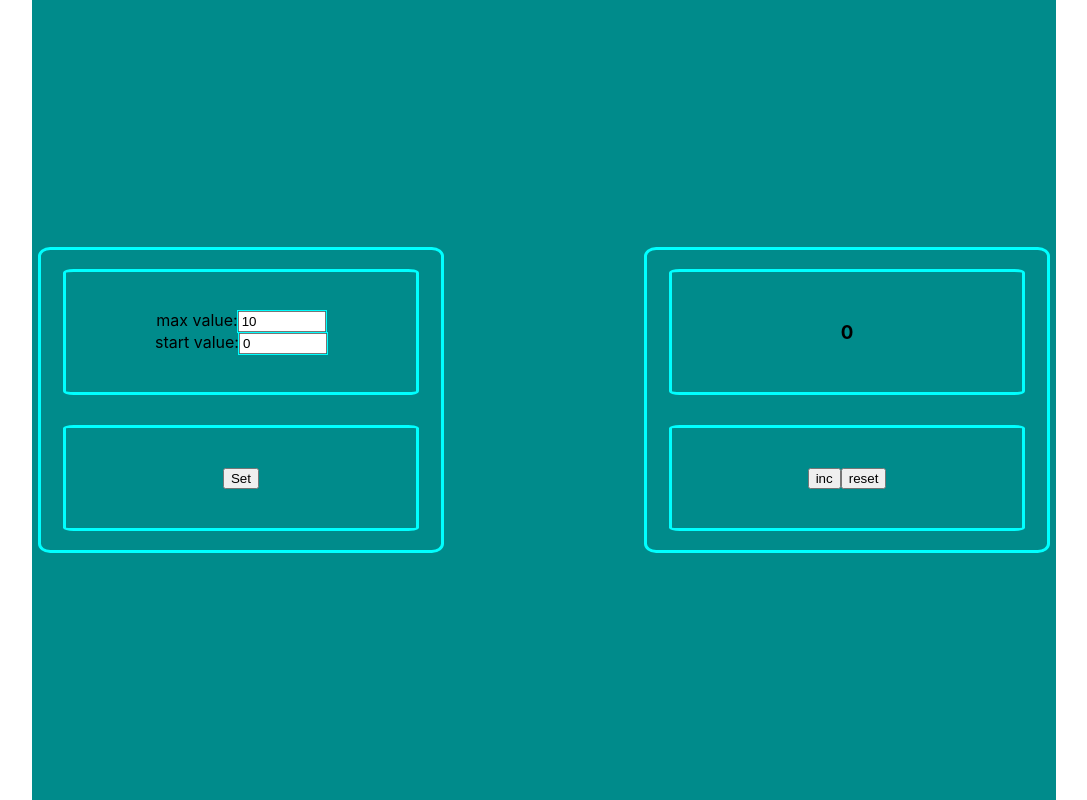
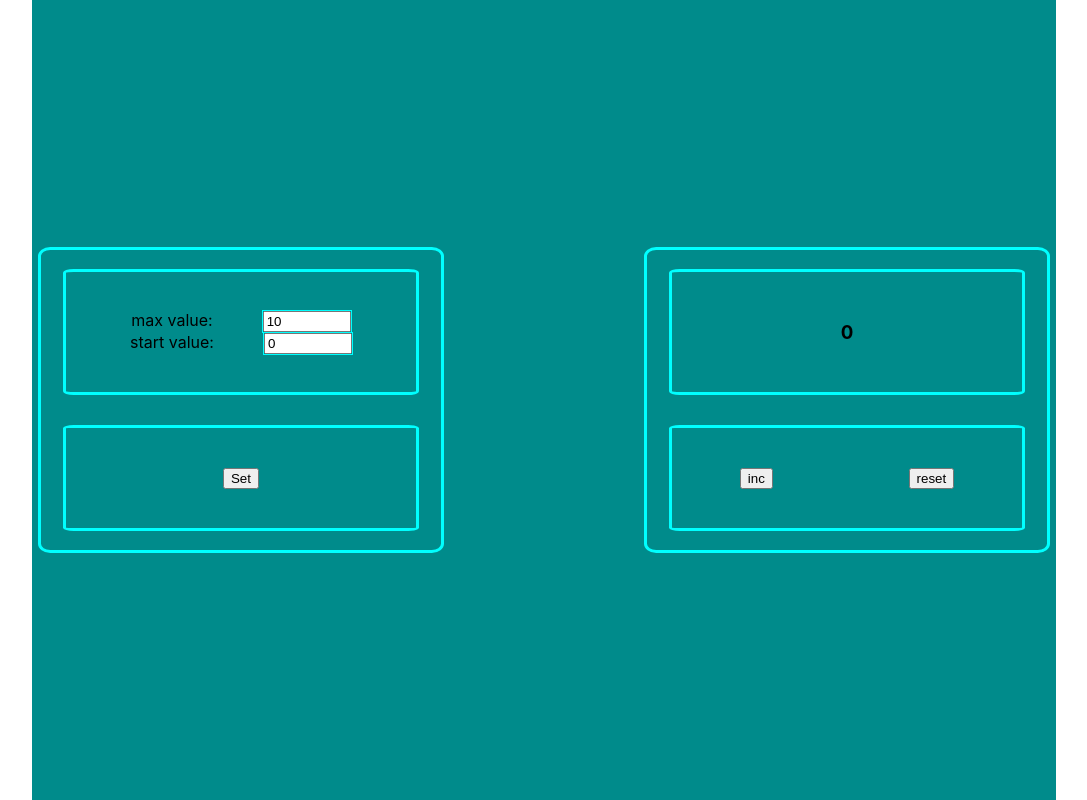
Before and after one commit to AlexJediVoin/Counter, a React (Create React App) app: page / in a window 1280 px wide. Shown: the whole page, without its empty margins (96-1183 px from the left). Built offline with nearby package versions, Linux system fonts and the light colour scheme.

Commit message:
Added localStorage and fix bug

```diff
--- a/src/App.tsx
+++ b/src/App.tsx
@@ -1,4 +1,4 @@
-import React, {useState} from 'react';
+import React, {useEffect, useState} from 'react';
 import './App.css';
 import Settings from "./Settings/Settings";
 import Display from "./Display/Display";
@@ -32,7 +32,7 @@ function App() {
         }
         if (valueMaxAsString) {
             let newMaxValue = JSON.parse(valueMaxAsString);
-            setStartValue(newMaxValue);
+            setMaxValue(newMaxValue);
         }
     }
 
@@ -78,7 +78,6 @@ function App() {
 
     const onClickSetBtn = () => {
         setToLocalStorageHandler();
-        getFromLocalStorageHandler();
         setFlag(false);
         setFlagMaxValue(false);
         setDisableSetBtn(true);
@@ -106,6 +105,10 @@ function App() {
     const onChangeFlag = (flag: boolean) => {
         setFlag(flag);
     }
+
+    useEffect(() => {
+        getFromLocalStorageHandler()
+    },[])
     return (
         <div className="App">
             <Settings maxValue={maxValue}
--- a/src/Display/Display.css
+++ b/src/Display/Display.css
@@ -21,7 +21,7 @@
 }
 .Button {
     display: flex;
-    justify-content: center;
+    justify-content: space-around;
     align-items: center;
     height: 100px;
     width: 350px;
--- a/src/Settings/Settings.css
+++ b/src/Settings/Settings.css
@@ -31,8 +31,8 @@
     border: 3px solid aqua;
     border-radius: 3%;
 }
-max_value {
-    margin-right: 50px;
+.max_value, .start_value {
+    padding-right: 50px;
 }
 input[type=number] {
     width: 80px;
--- a/src/Settings/Settings.tsx
+++ b/src/Settings/Settings.tsx
@@ -33,7 +33,7 @@ function Settings(props:SettingsPropsType) {
                         <input type="number" value={props.maxValue} onChange={onChangeMaxValue}/>
                     </div>
                     <div>
-                        <span>start value:</span>
+                        <span className={"start_value"}>start value:</span>
                         <input type="number" className={props.error ? "error" : ""} value={props.startValue} onChange={onChangeStartValue}/>
                     </div>
                 </div>
```
